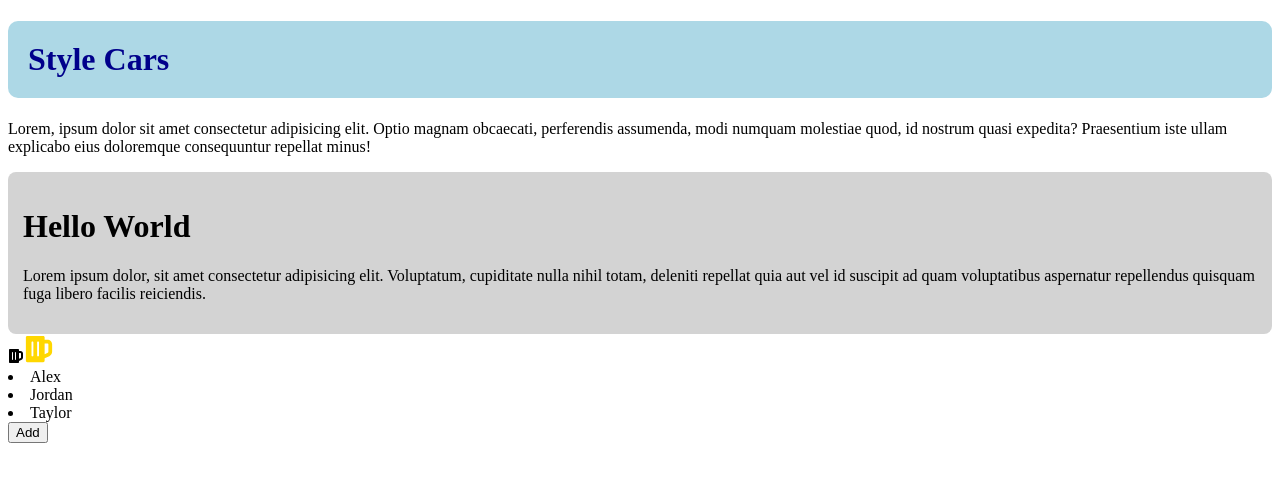
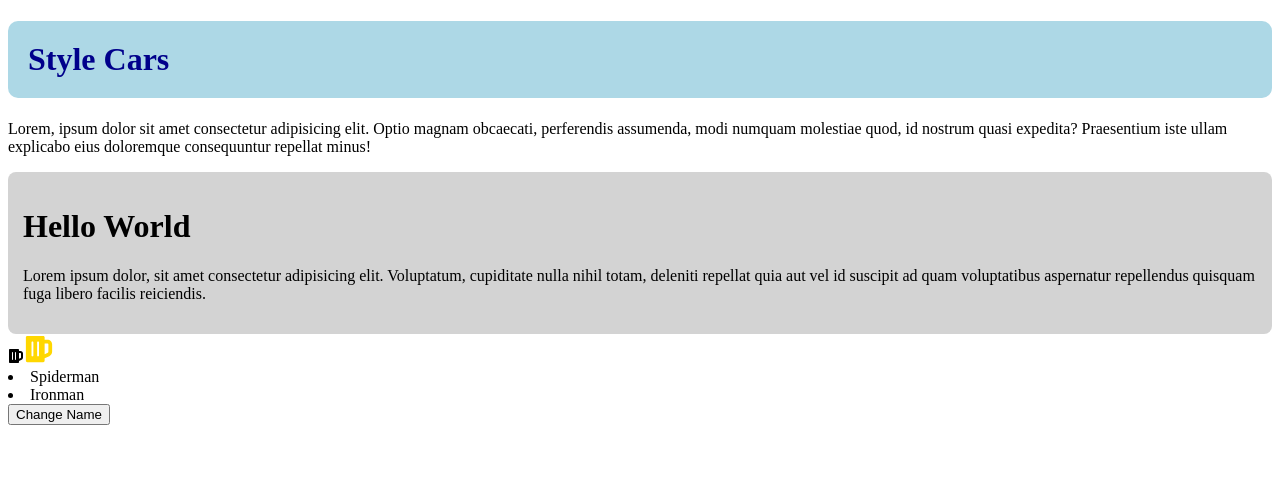
Before and after one commit to DNishadini/React_Monster, a React (Vite) app: page / in a window 1280 px wide. Shown: the top 482 px of the page. Built offline with nearby package versions, Linux system fonts and the light colour scheme.

Commit message:
useState exmaples

```diff
--- a/src/App.jsx
+++ b/src/App.jsx
@@ -1,7 +1,8 @@
 import StyleCard from "./components/styles/StyleCard";
 import ProfileCard from "./components/styles/ProfileCard";
 import Icon from "./components/styles/Icon";
-import AddFriends from "./components/state/AddFriends";
+
+import Heros from "./components/state/Heros";
 
 const App = () => {
   return (
@@ -9,7 +10,7 @@ const App = () => {
       <StyleCard />
       <ProfileCard />
       <Icon />
-      <AddFriends />
+      <Heros />
     </div>
   );
 };
--- a/src/components/state/AddFriends.jsx
+++ b/src/components/state/AddFriends.jsx
@@ -6,12 +6,17 @@ function AddFriends() {
   const addOneFriend = () => {
     setFriends([...friends, "Janith Dilsham"]);
   };
+  const updateOneFriend = () => {
+    setFriends(friends.map((f) => (f === "Alex" ? "Alex Smith" : f)));
+  };
   return (
     <div>
       {friends.map((f) => (
         <li key={Math.random()}>{f}</li>
       ))}
       <button onClick={addOneFriend}>Add</button>
+      <br />
+      <button onClick={updateOneFriend}>Update</button>
     </div>
   );
 }
--- /dev/null
+++ b/src/components/state/Heros.jsx
@@ -0,0 +1,23 @@
+import React, { use, useState } from "react";
+
+function Heros() {
+  const [heros, setHeros] = useState([
+    { id: 1, title: "Spiderman", rating: 8 },
+    { id: 2, title: "Ironman", rating: 9 },
+  ]);
+  const handleClick = () => {
+    setHeros(
+      heros.map((m) => (m.id === 1 ? { ...heros, title: "Batman" } : m)),
+    );
+  };
+  return (
+    <div>
+      {heros.map((m) => (
+        <li key={m.id}>{m.title}</li>
+      ))}
+      <button onClick={handleClick}>Change Name</button>
+    </div>
+  );
+}
+
+export default Heros;
```
Also changed, not shown: src/components/state/Movie.jsx (added, +21 -0 lines).
